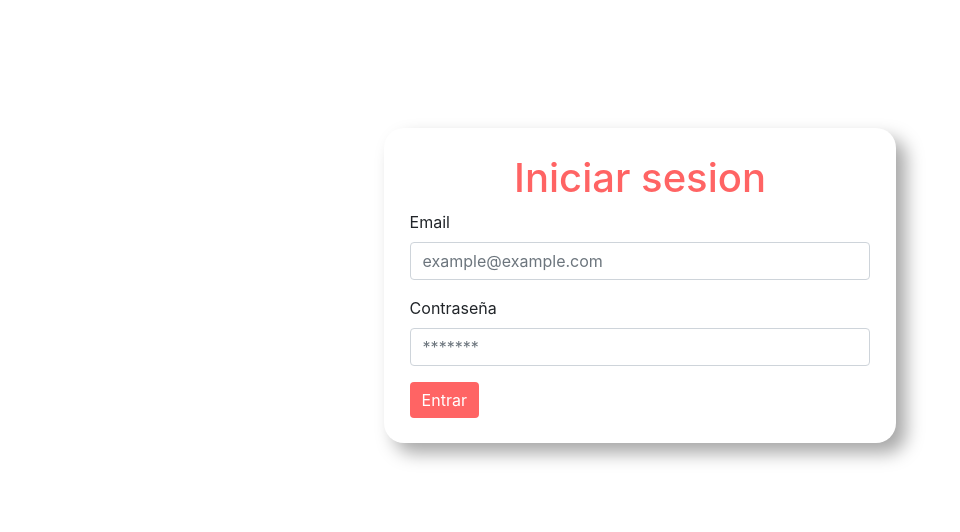
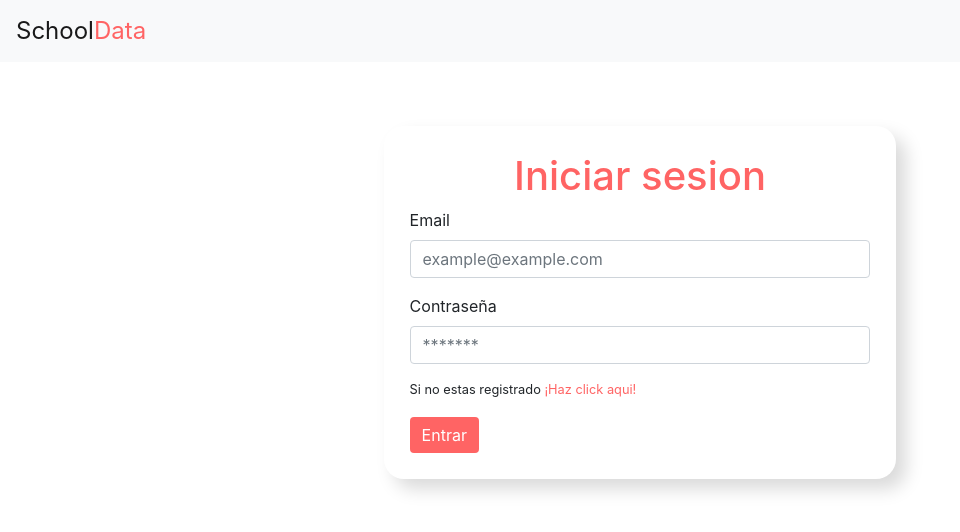
Before and after one commit to Johan52752/School-data, a React (Create React App) app in the folder frontend/: page /login in a window 1280 px wide. Shown: the top 532 px of the page, without its empty margins (0-960 px from the left). Built offline with nearby package versions, Linux system fonts and the light colour scheme.

Commit message:
fast develop 2

```diff
--- a/frontend/public/index.html
+++ b/frontend/public/index.html
@@ -25,7 +25,7 @@
       work correctly both with client-side routing and a non-root public URL.
       Learn how to configure a non-root public URL by running `npm run build`.
     -->
-    <title>React App</title>
+    <title>SchoolData</title>
   </head>
   <body>
     <noscript>You need to enable JavaScript to run this app.</noscript>
--- a/frontend/src/actions/index.jsx
+++ b/frontend/src/actions/index.jsx
@@ -7,3 +7,8 @@ export const unlogUser = (payload) => ({
     type: 'UNLOG_USER',
     payload
 })
+
+export const logUser = (payload) => ({
+    type: 'LOG_USER',
+    payload
+})
--- a/frontend/src/components/common/layout/layout.jsx
+++ b/frontend/src/components/common/layout/layout.jsx
@@ -1,8 +1,12 @@
 import React from 'react'
+import './layout.scss'
 
-const Layout = ( { children } ) => {
+const Layout = ({ children }) => {
     return (
         <>
+            <nav class="navbar navbar-expand-lg navbar-light bg-light">
+                <a class="navbar-brand" href="#"><span>School</span><span className="logo-color">Data</span> </a>
+            </nav>
             { children }
         </>
     )
--- /dev/null
+++ b/frontend/src/components/common/layout/layout.scss
@@ -0,0 +1,10 @@
+.navbar-brand {
+
+    span {
+        font-size: 1.5rem;
+    }
+
+    .logo-color {
+        color: #FF6464
+    }
+}
--- a/frontend/src/components/screens/login/login.jsx
+++ b/frontend/src/components/screens/login/login.jsx
@@ -2,28 +2,52 @@ import React, { useEffect } from 'react'
 import { connect } from 'react-redux'
 import { Form, Button } from 'react-bootstrap'
 import { unlogUser } from '../../../actions'
+import { useForm } from 'react-hook-form'
+import { logUser } from '../../../actions'
+import UserService from '../../../services/userService'
 
 import './login.scss'
 
 const Login = (props) => {
+
     useEffect(() => {
         props.unlogUser()
     }, [])
+
+    const registerForm = useForm()
+    const userService = new UserService()
+
+    const handleLogin = async (data) => {
+        if (data.email && data.password){
+
+            const response = await userService.loginUser(data)
+            if (response.status === 200){
+                props.logUser({ user: response.data})
+                props.history.push('/')
+            }
+
+        } else {
+            alert('Rellena ambos campos para ingresar')
+        }
+    }
 
     return (
         <>
             <div className="container-login">
                 <h1 className='login-title'>Iniciar sesion</h1>
-                <Form>
+                <Form onSubmit={ registerForm.handleSubmit((event) => handleLogin(event)) }>
                     <Form.Group controlId="formBasicEmail">
                         <Form.Label>Email</Form.Label>
-                        <Form.Control type="email" placeholder="example@example.com" />
+                        <Form.Control name='email' type="email" placeholder="example@example.com" ref={ registerForm.register }/>
                     </Form.Group>
 
                     <Form.Group controlId="formBasicPassword">
                         <Form.Label>Contraseña</Form.Label>
-                        <Form.Control type="password" placeholder="*******" />
+                        <Form.Control name='password' type="password" placeholder="*******" ref={ registerForm.register }/>
                     </Form.Group>
+                    <Form.Text>
+                        Si no estas registrado <span onClick={() => props.history.push('/register')} className='color-alert'>¡Haz click aqui!</span>
+                    </Form.Text>
                     <Button variant="primary" type="submit">
                         Entrar
                     </Button>
@@ -35,6 +59,7 @@ const Login = (props) => {
 
 const mapDispatchToProps = {
     unlogUser,
+    logUser,
 }
 
 const mapStateToProps = (state) => {
--- a/frontend/src/components/screens/login/login.scss
+++ b/frontend/src/components/screens/login/login.scss
@@ -1,13 +1,22 @@
 .container-login {
-    margin: 10% 30% 0 30%;
+    margin: 5% 30% 0 30%;
     padding: 2%;
     border-radius: 20px;
-    -webkit-box-shadow: 10px 10px 38px 0px rgba(0,0,0,0.35);
-    -moz-box-shadow: 10px 10px 18px 0px rgba(0,0,0,0.35);
-    box-shadow: 10px 10px 18px 0px rgba(0,0,0,0.35);
+    -webkit-box-shadow: 10px 10px 38px 0px rgba(0,0,0,0.15);
+    -moz-box-shadow: 10px 10px 18px 0px rgba(0,0,0,0.15);
+    box-shadow: 10px 10px 18px 0px rgba(0,0,0,0.15);
 
     .login-title {
         text-align: center;
         color: #FF6464;
     }
+
+    .color-alert {
+        color: #FF6464;
+        cursor: pointer;
+    }
+
+    .form-text {
+        margin-bottom: 4%;
+    }
 }
--- a/frontend/src/components/screens/register/register.scss
+++ b/frontend/src/components/screens/register/register.scss
@@ -1,10 +1,10 @@
 .container-register {
-    margin: 4% 35% 2% 35%;
+    margin: 2% 35% 2% 35%;
     padding: 2%;
     border-radius: 20px;
-    -webkit-box-shadow: 10px 10px 38px 0px rgba(0,0,0,0.35);
-    -moz-box-shadow: 10px 10px 18px 0px rgba(0,0,0,0.35);
-    box-shadow: 10px 10px 18px 0px rgba(0,0,0,0.35);
+    -webkit-box-shadow: 10px 10px 38px 0px rgba(0,0,0,0.15);
+    -moz-box-shadow: 10px 10px 18px 0px rgba(0,0,0,0.15);
+    box-shadow: 10px 10px 18px 0px rgba(0,0,0,0.15);
 
     .register-title {
         font-size: 2rem;
--- a/frontend/src/reducers/index.jsx
+++ b/frontend/src/reducers/index.jsx
@@ -10,6 +10,11 @@ const reducers = (state, action) => {
             return {
                 ...state
             }
+        case 'LOG_USER':
+            return {
+                ...state,
+                user: action.payload.user
+            }
         default:
             return state
     }
--- a/frontend/src/services/userService.jsx
+++ b/frontend/src/services/userService.jsx
@@ -11,6 +11,16 @@ class UserService {
         })
         return response
     }
+
+    loginUser = async (params) => {
+        let response = await axios.post(`${config.backend}/login`, params, {
+            headers: {
+                'Access-Control-Allow-Origin': '*',
+                'Content-Type': 'application/json',
+              },
+        })
+        return response
+    }
 }
 
 export default UserService
```
Also changed, not shown: 1 other file (tests, documents, lock files or other folders).
